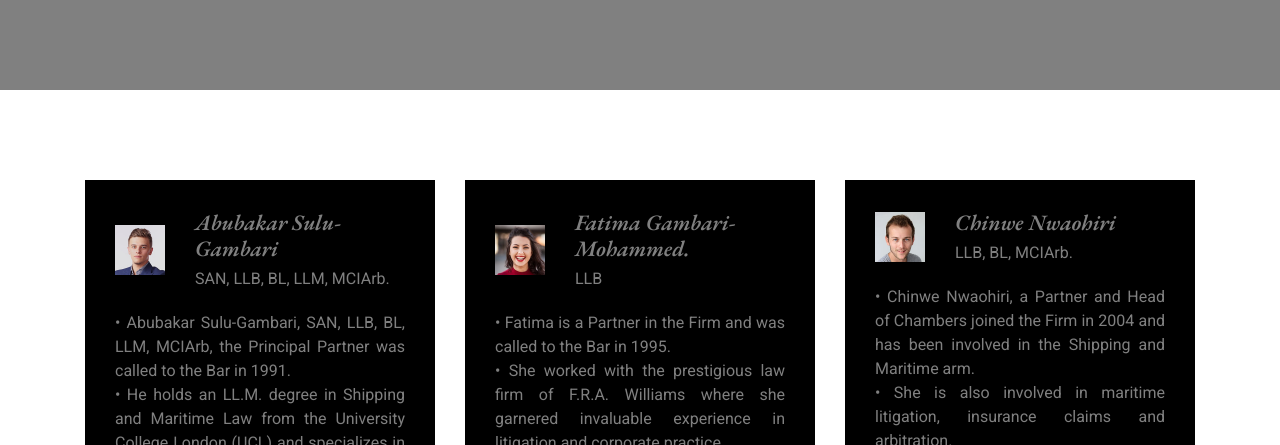
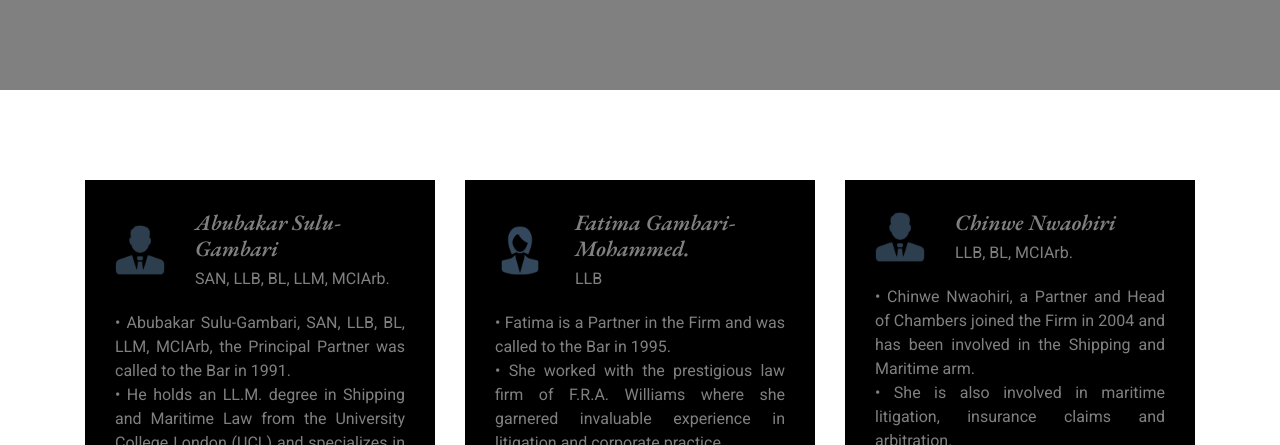
Before and after one commit to Hay-Honourise/sulu, a plain HTML site: page team.html in a window 1280 px wide. Shown: the part 355-800 px from the top of the page. Drawn offline with nearby package versions, Linux system fonts and the light colour scheme.

Commit message:
Add files via upload

```diff
--- a/team.html
+++ b/team.html
@@ -121,7 +121,7 @@
                             <i class="fa fa-quote-right"></i>
                             <div class="row align-items-center">
                                 <div class="col-3">
-                                    <img src="img/testimonial-1.jpg" alt="">
+                                    <img src="img/image1.png" alt="">
                                 </div>
                                 <div class="col-9">
                                     <h2 id="Abubakar">Abubakar Sulu-Gambari</h2>
@@ -142,7 +142,7 @@
                             <i class="fa fa-quote-right"></i>
                             <div class="row align-items-center">
                                 <div class="col-3">
-                                    <img src="img/testimonial-2.jpg" alt="">
+                                    <img src="img/image4.png" alt="">
                                 </div>
                                 <div class="col-9">
                                     <h2 id="Fatima">Fatima Gambari-Mohammed.</h2>
@@ -159,7 +159,7 @@
                             <i class="fa fa-quote-right"></i>
                             <div class="row align-items-center">
                                 <div class="col-3">
-                                    <img src="img/testimonial-3.jpg" alt="">
+                                    <img src="img/image1.png" alt="">
                                 </div>
                                 <div class="col-9">
                                     <h2 id="Chinwe">Chinwe Nwaohiri</h2>
@@ -179,7 +179,7 @@
                             <i class="fa fa-quote-right"></i>
                             <div class="row align-items-center">
                                 <div class="col-3">
-                                    <img src="img/testimonial-1.jpg" alt="">
+                                    <img src="img/image1.png" alt="">
                                 </div>
                                 <div class="col-9">
                                     <h2 id="Temitayo">Temitayo Dosunmu</h2>
@@ -198,7 +198,7 @@
                             <i class="fa fa-quote-right"></i>
                             <div class="row align-items-center">
                                 <div class="col-3">
-                                    <img src="img/testimonial-2.jpg" alt="">
+                                    <img src="img/image1.png" alt="">
                                 </div>
                                 <div class="col-9">
                                     <h2 id="Abdulakeem">Abdulakeem Yusuf</h2>
@@ -217,11 +217,11 @@
                             <i class="fa fa-quote-right"></i>
                             <div class="row align-items-center">
                                 <div class="col-3">
-                                    <img src="img/testimonial-3.jpg" alt="">
+                                    <img src="img/image4.png" alt="">
                                 </div>
                                 <div class="col-9">
                                     <h2 id="Deborah">Deborah Ose Majekodunmi.</h2>
-                                    <p>LLB,</p>
+                                    <p>LLB, BL, A.B.R</p>
                                 </div>
                                 <div class="col-12">
                                 <p>•	Deborah is an Associate of the Firm and a team player in the Shipping and Maritime Practice, Energy Law Practice and Insolvency and Restructuring Practice of the Firm.</p>
```
